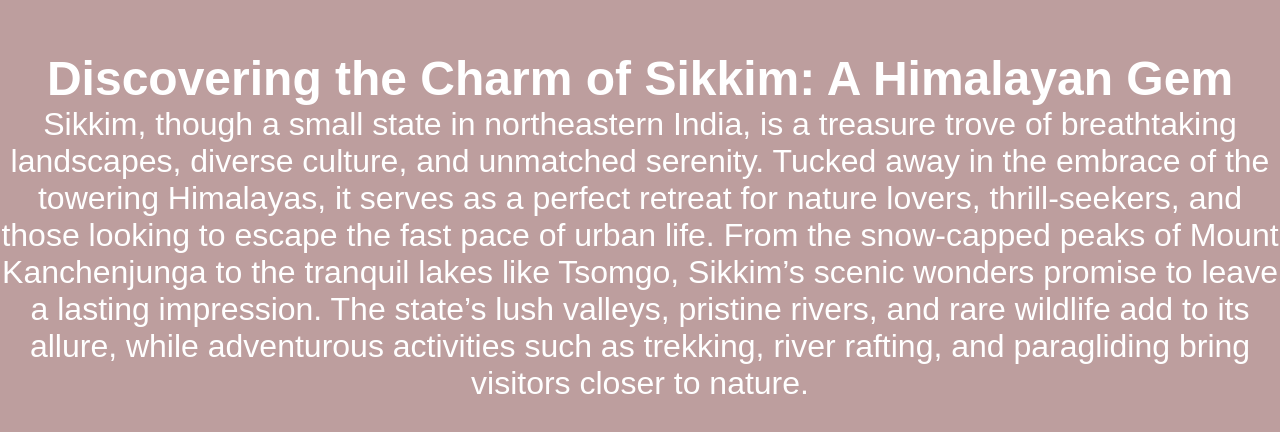
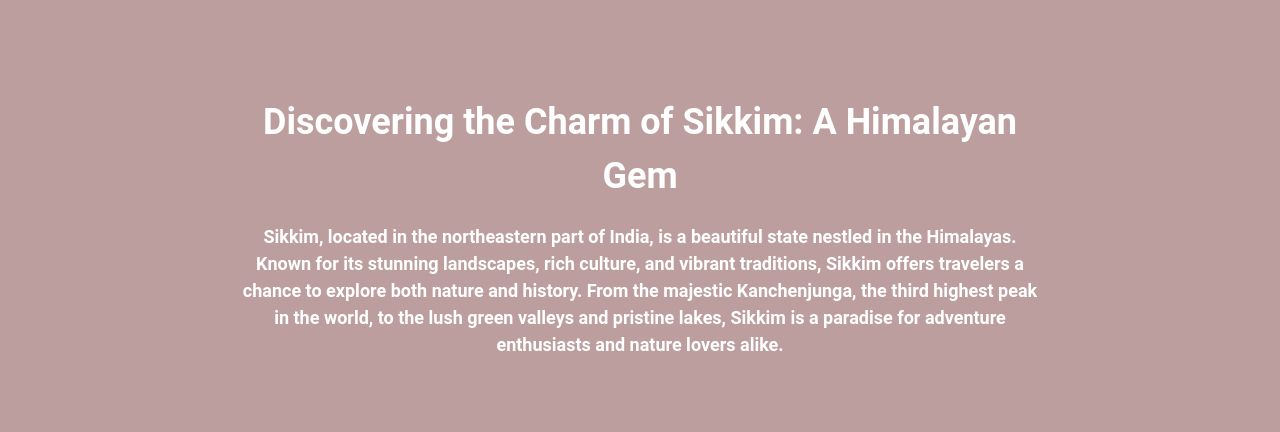
Before and after one commit to codex-zubair/okwin, a plain HTML site: page index.html in a window 1280 px wide. Shown: the part 174-606 px from the top of the page. Drawn offline with Linux system fonts and the light colour scheme.

Commit message:
Update index.html

```diff
--- a/index.html
+++ b/index.html
@@ -19,9 +19,7 @@
             display: flex;
             justify-content: center;
             align-items: center;
-            color: white;
             font-family: Arial, sans-serif;
-            text-align: center;
         }
 
         .image-container {
@@ -42,29 +40,53 @@
                 background-position: center;
                 background-repeat: no-repeat;
             }
+            .desktop-message {
+                display: none; /* Hide on mobile */
+            }
         }
 
-        /* Show "Hello World" message only on desktop */
+        /* Show blog title only on desktop */
         @media (min-width: 769px) {
             body {
                 background-color: #bd9e9e; /* Full gray background for desktop */
+                justify-content: flex-start; /* Align message to top on desktop */
+                padding: 20px;
             }
-               .desktop-message {
+
+            .desktop-message {
                 display: block;
                 font-size: 32px;
+                font-family: "Roboto", Sans-serif;
+                font-weight: 600;
+                color: #000000;
+                text-align: center;
+                line-height: 1.5;
+                margin: 0 auto;
+                max-width: 800px; /* Limit the width for readability */
+            }
+
+            .desktop-message h2 {
+                font-size: 36px;
+                margin-bottom: 20px;
+                color: #ffffff;
+            }
+
+            .desktop-message p {
+                font-size: 18px;
+                color: #ffffff;
             }
         }
     </style>
 </head>
 <body>
 
-    <!-- Desktop View -->
-    <section class="desktop-message">
-        <h1>Discovering the Charm of Sikkim: A Himalayan Gem</h1>
-        <p>Sikkim, though a small state in northeastern India, is a treasure trove of breathtaking landscapes, diverse culture, and unmatched serenity. Tucked away in the embrace of the towering Himalayas, it serves as a perfect retreat for nature lovers, thrill-seekers, and those looking to escape the fast pace of urban life. From the snow-capped peaks of Mount Kanchenjunga to the tranquil lakes like Tsomgo, Sikkim’s scenic wonders promise to leave a lasting impression. The state’s lush valleys, pristine rivers, and rare wildlife add to its allure, while adventurous activities such as trekking, river rafting, and paragliding bring visitors closer to nature.</p>
-    </section>
+    <!-- Desktop View: Blog Content -->
+    <div class="desktop-message">
+        <h2>Discovering the Charm of Sikkim: A Himalayan Gem</h2>
+        <p>Sikkim, located in the northeastern part of India, is a beautiful state nestled in the Himalayas. Known for its stunning landscapes, rich culture, and vibrant traditions, Sikkim offers travelers a chance to explore both nature and history. From the majestic Kanchenjunga, the third highest peak in the world, to the lush green valleys and pristine lakes, Sikkim is a paradise for adventure enthusiasts and nature lovers alike.</p>
+    </div>
 
-    <!-- Mobile View -->
+    <!-- Mobile View: Image only -->
     <div class="image-container"></div>
 
 </body>
```
